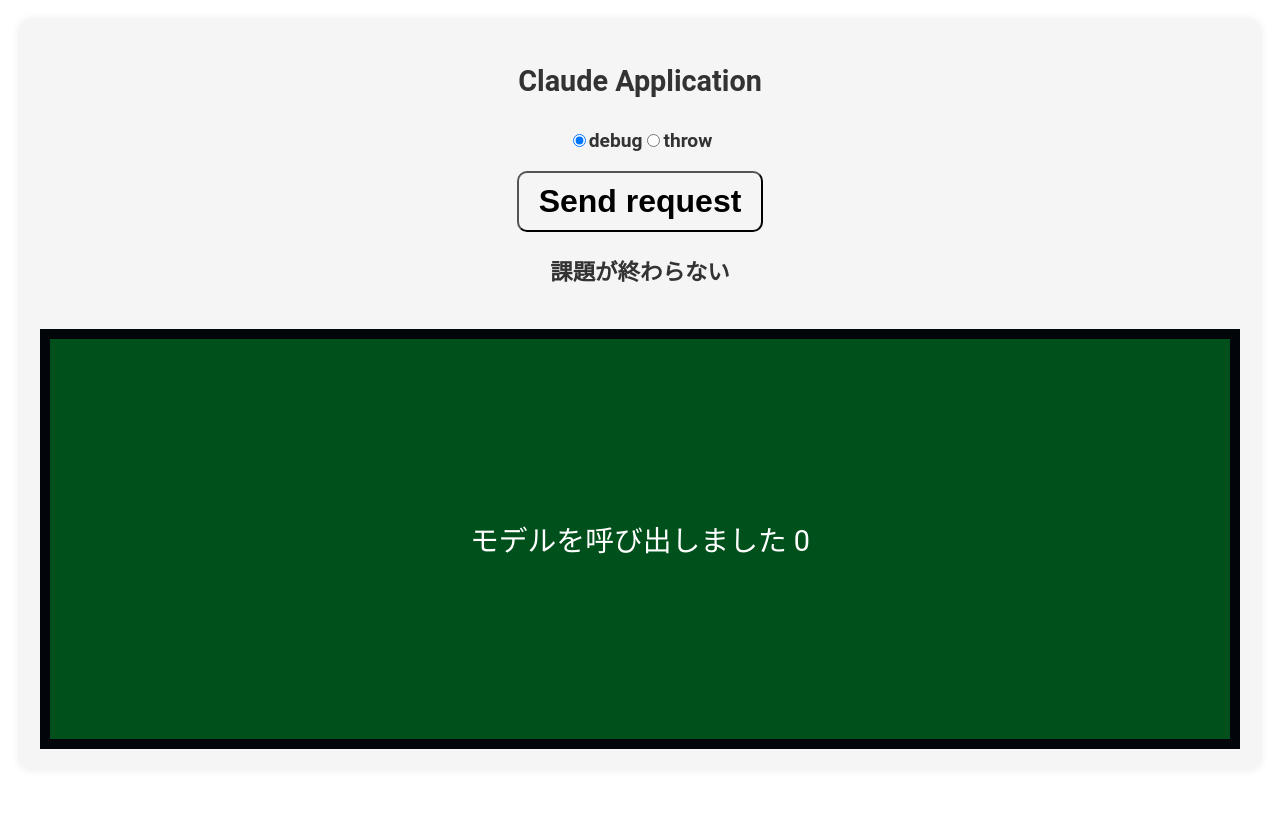
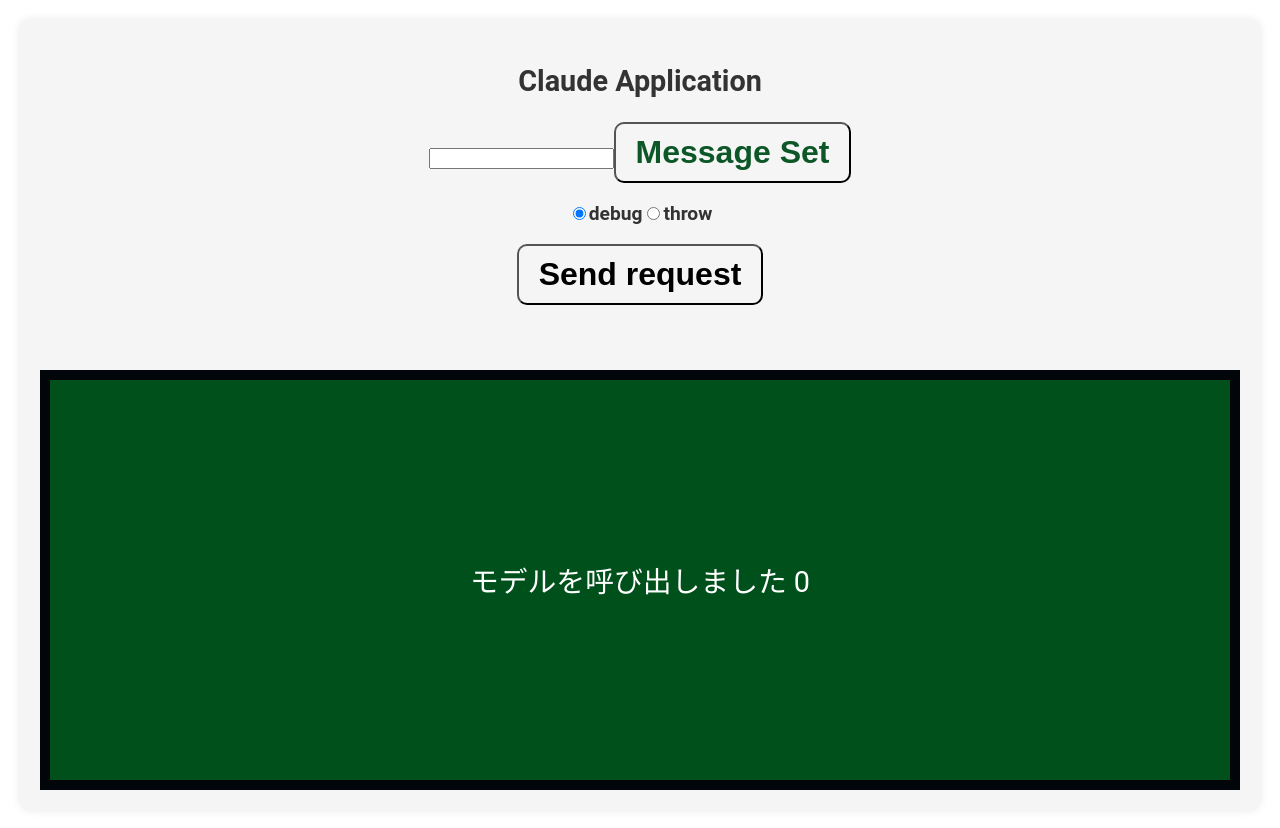
Before and after one commit to kotta-27/202406hackathon_frontend, a React (Create React App) app: page / in a window 1280 px wide. Before the commit the page ends 800 px from the top, so only its background shows below. Built offline with nearby package versions, Linux system fonts and the light colour scheme; no server answers.

Commit message:
initial commit

```diff
--- a/package.json
+++ b/package.json
@@ -8,9 +8,10 @@
     "@testing-library/jest-dom": "^5.17.0",
     "@testing-library/react": "^13.4.0",
     "@testing-library/user-event": "^13.5.0",
+    "axios": "^1.7.2",
     "react": "^18.3.1",
     "react-dom": "^18.3.1",
-    "react-scripts": "5.0.1",
+    "react-scripts": "^5.0.1",
     "uuid": "^10.0.0",
     "web-vitals": "^2.1.4"
   },
--- a/src/components/Claude.jsx
+++ b/src/components/Claude.jsx
@@ -3,6 +3,7 @@
 import "../stylesheet/Claude.css";
 import ExecuteRequest from "./ExecuteRequest";
 import RadioButtonItems from "./RadioButtonItems";
+import InputForm from "./InputForm";
 
 const items = [
   { id: 1, item: "debug" },
@@ -13,6 +14,7 @@
   const [count, setCount] = useState(0);
   const [isLoading, setIsLoading] = useState(false);
   const [checkedValue, setCheckedValue] = useState(items[0].item);
+  const [inputText, setInputText] = useState('');
 
   const changeIsLoading = (isLoadingChild) => {
     if (isLoadingChild) setIsLoading(true);
@@ -27,10 +29,20 @@
     setCheckedValue(e.target.value);
   };
 
+  const handleInputSubmit = (inputText) => {
+    setInputText(inputText);
+    // ここで入力データを処理するための追加ロジックを実装できます
+    // console.log("Received input:", inputText);
+  };
+
   return (
     <div>
       <div className="Claude">
         <h2>Claude Application</h2>
+
+        <InputForm onInputSubmit={handleInputSubmit} />
+        {/* {inputText && <div>Input Text: {inputText}</div>} */}
+
         <RadioButtonItems
           handleChange={handleChange}
           checkedValue={checkedValue}
@@ -47,6 +59,7 @@
           changeIsLoading={changeIsLoading}
           checkedValue={checkedValue}
           items={items}
+          inputText={inputText}
         />
       </div>
     </div>
--- a/src/components/ExecuteRequest.jsx
+++ b/src/components/ExecuteRequest.jsx
@@ -17,11 +17,14 @@
 });
 
 // モデルを呼び出す関数を実行
-function ExecuteRequest({ count, changeIsLoading, checkedValue, items }) {
+function ExecuteRequest({ count, changeIsLoading, checkedValue, items ,inputText}) {
   const [message, setMessage] = useState("");
   const [isLoading, setIsLoading] = useState(false);
-  const myPrompt = "課題が終わらない";
+  // const myPrompt = "課題が終わらない";
+  const myPrompt = inputText;
+
   const nanJ =
+  // "Please speak in a manner similar to 2channel users. You can use the format of a thread or speak in a Kansai dialect. Please provide about 4 sentences and be enthusiastic. You can output only Japanese."
     "なんJ民のような口調で語ってください．スレの形式にしてもいいです．エセ関西弁で．4センテンスくらいで．あおってください";
 
   // BedrockRuntimeClientのインスタンスを作成し、AWSのus-east-1リージョンを指定
--- /dev/null
+++ b/src/components/InputForm.jsx
@@ -0,0 +1,27 @@
+import React, { useState } from 'react';
+import '../stylesheet/InputForm.css';
+
+const InputForm = ({ onInputSubmit }) => {
+  const [inputText, setInputText] = useState('');
+
+  const handleSubmit = (e) => {
+    e.preventDefault();
+    onInputSubmit(inputText);
+    setInputText('');
+  };
+
+  return (
+    <div>
+      <form onSubmit={handleSubmit}>
+        <input
+          type="text"
+          value={inputText}
+          onChange={(e) => setInputText(e.target.value)}
+        />
+        <button type="MsgSet" class="MsgSetBtn">Message Set</button>
+      </form>
+    </div>
+  );
+};
+
+export default InputForm;
--- /dev/null
+++ b/src/stylesheet/InputForm.css
@@ -0,0 +1,22 @@
+/* .container {
+    display: flex;
+    justify-content: center;
+    align-items: center;
+    height: 100vh; /* 親コンテナの高さを指定
+  } */
+
+  .MsgSetBtn {
+    padding: 10px 20px;
+    font-size: 16px;
+    background-color: #4CAF50; /* ボタンの背景色 */
+    color: rgb(12, 86, 39); /* ボタンのテキスト色 */
+    border-radius: 5px; /* ボタンの角を丸くする */
+    cursor: pointer; /* マウスホバー時にカーソルをポインタに */
+  }
+
+  .MsgSetBtn:hover {
+    /* background-color: #45a049;  */
+        color: #f5f5f5;
+    background-color: hsl(127, 90%, 44%);
+    box-shadow: 0 0 10px rgba(0, 0, 0, 0.5);
+  }
```
Also changed, not shown: 1 other file (tests, documents, lock files or other folders).
